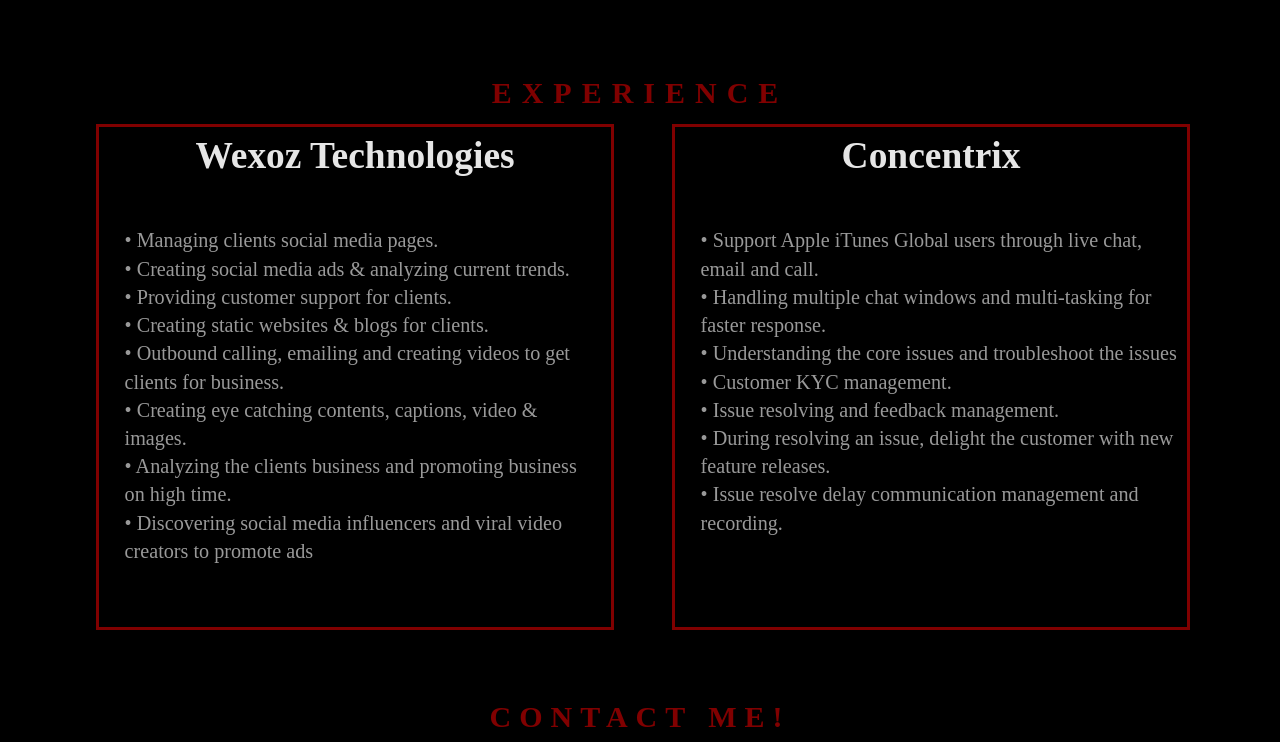
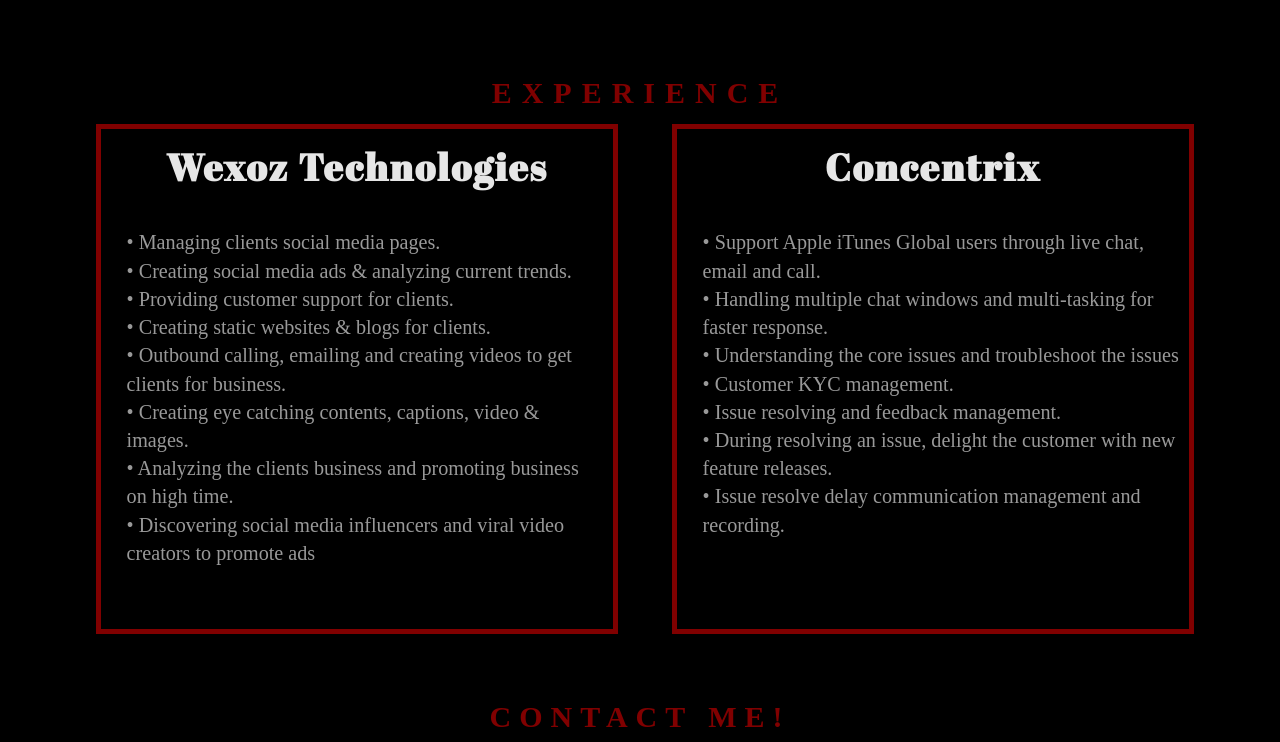
Before and after one commit to Sherilck/Portifolio1, a plain HTML site: page index.html in a window 1280 px wide. Shown: the part 1206-1948 px from the top of the page. Drawn offline with nearby package versions, Linux system fonts and the light colour scheme; a web font is replaced by a local one.

Commit message:
Update Style.Css

```diff
--- a/Style.Css
+++ b/Style.Css
@@ -4,6 +4,7 @@
 @import url('https://fonts.googleapis.com/css2?family=Balsamiq+Sans&display=swap');
 @import url('https://fonts.googleapis.com/css2?family=Bungee&display=swap');
 @import url('https://fonts.googleapis.com/css2?family=EB+Garamond&display=swap');
+@import url('https://fonts.googleapis.com/css2?family=Abril+Fatface&display=swap');
 
 html{
     font-size: calc(1em + 1vw);
@@ -351,7 +352,7 @@
     position: relative;
     left: 15%;
 
-    border: solid rgba(255,0,0,0.5);
+    border: solid 5px rgba(255,0,0,0.5);
 
 }
 
@@ -391,7 +392,9 @@
     text-align: center;
     align-items: flex-start;
     position: relative;
-   top: -30%;
+    letter-spacing: 2px;
+    font-family: 'Abril Fatface', cursive;;
+    top: -25%;
    color: rgba(255,255,255,0.9);
 }
 
```
